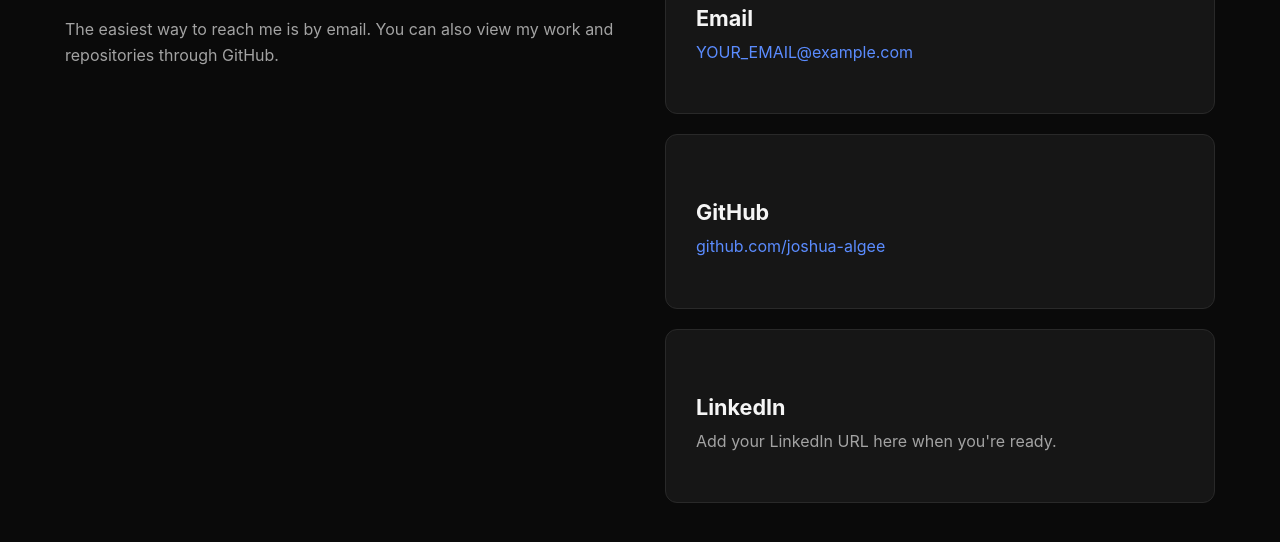
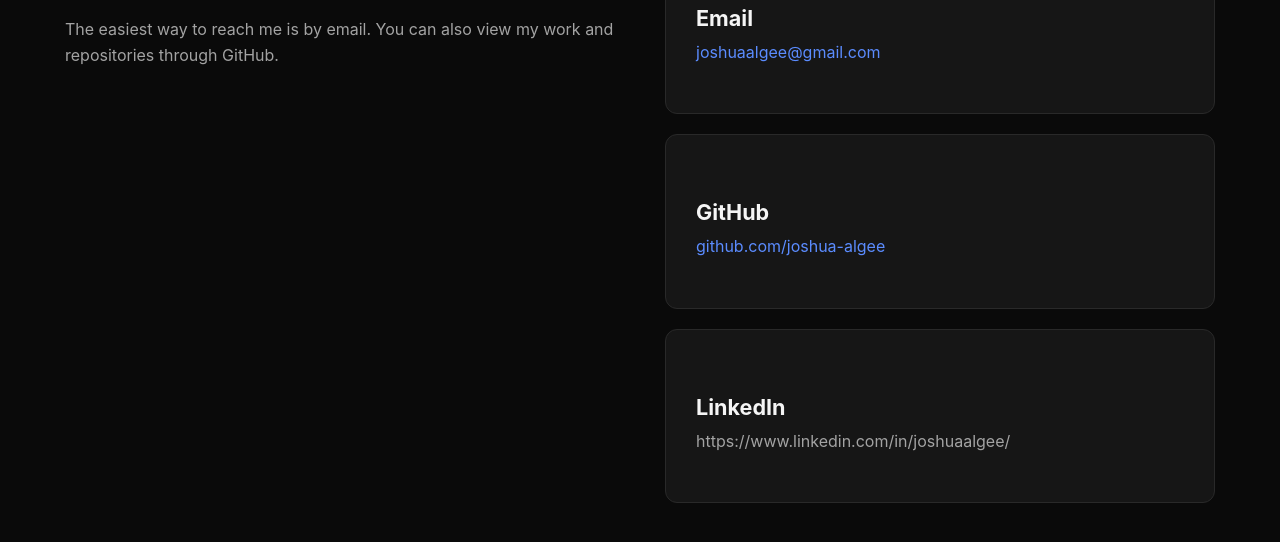
Before and after one commit to joshua-algee/JoshuaAlgeePortfolio, a plain HTML site: page contact.html in a window 1280 px wide. Shown: the part 526-1068 px from the top of the page. Drawn offline with Linux system fonts and the light colour scheme.

Commit message:
Contact Info Change

```diff
--- a/contact.html
+++ b/contact.html
@@ -105,8 +105,8 @@
                         </h3>
 
                         <p>
-                            <a href="mailto:YOUR_EMAIL@example.com">
-                                YOUR_EMAIL@example.com
+                            <a href="mailto:joshuaalgee@gmail.com">
+                                joshuaalgee@gmail.com
                             </a>
                         </p>
 
@@ -139,7 +139,7 @@
                         </h3>
 
                         <p>
-                            Add your LinkedIn URL here when you're ready.
+                            https://www.linkedin.com/in/joshuaalgee/
                         </p>
 
                     </div>
```
